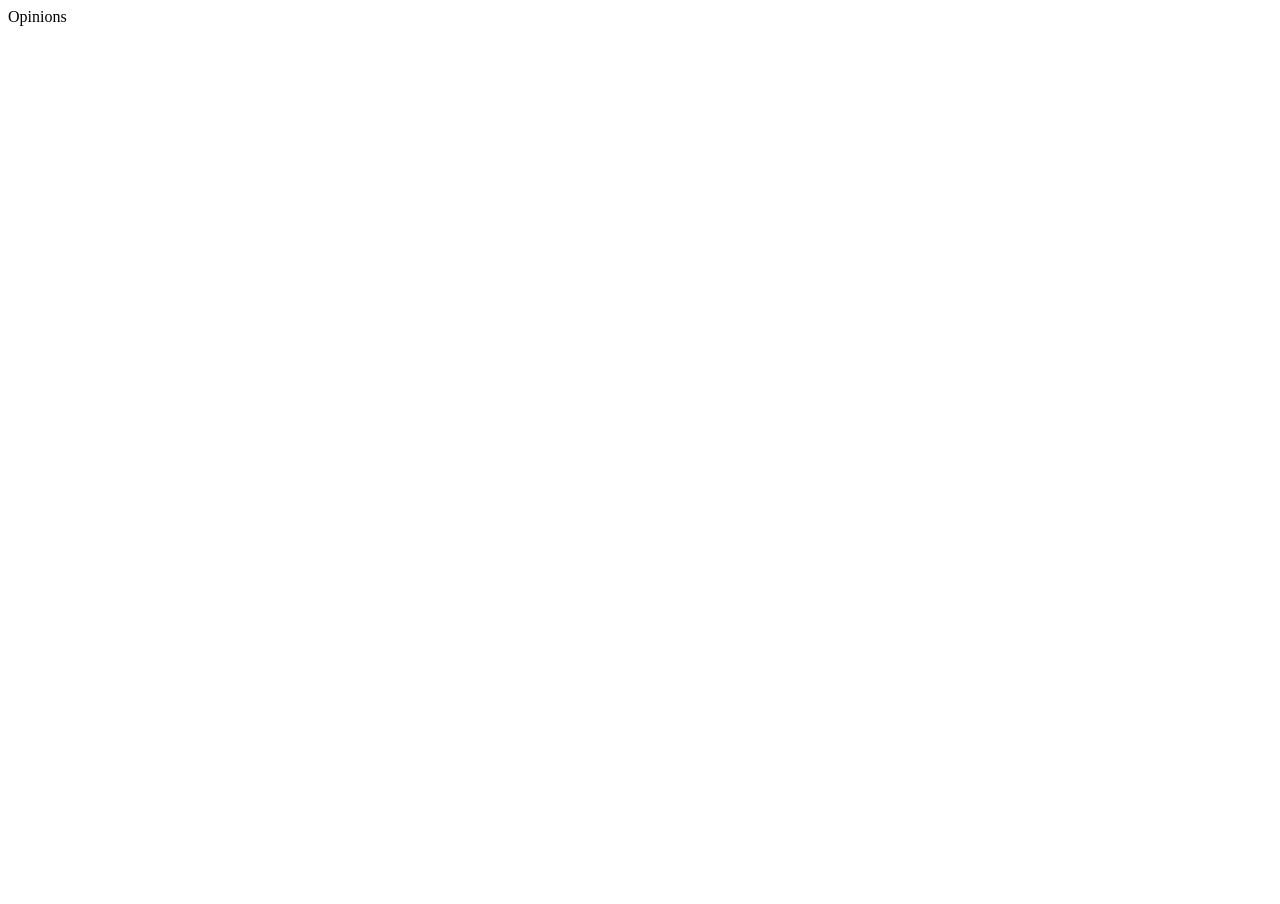
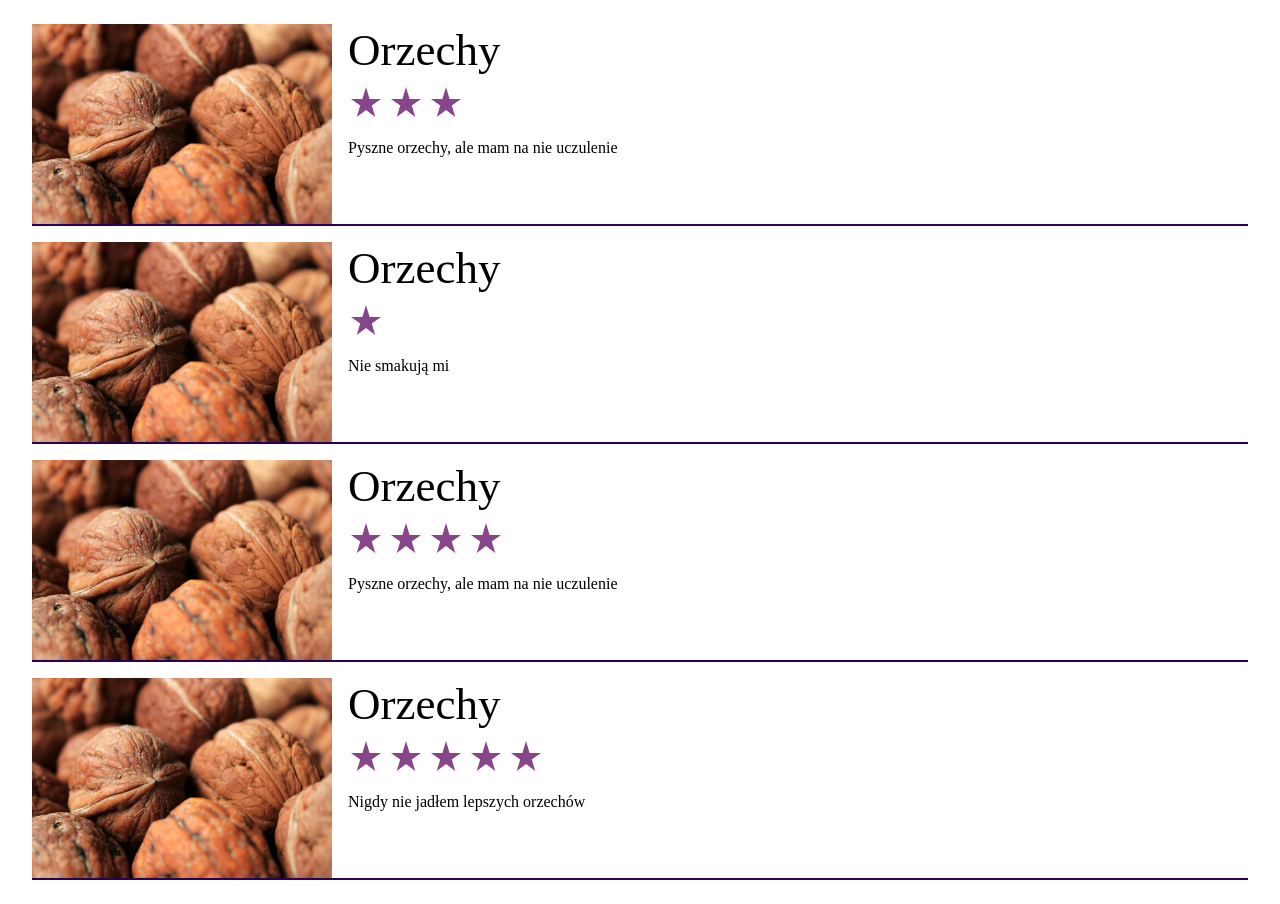
Before and after one commit to kajamyk/SellerPanel, a JavaScript app: page /opinions in a window 1280 px wide. Before the commit the page ends 800 px from the top, so only its background shows below. Built offline with nearby package versions, Linux system fonts and the light colour scheme; the HTML template or start-up script is replaced by a standard one.

Commit message:
Show Rating Items without filters

```diff
--- a/src/page/opinions/OpinionsPage.js
+++ b/src/page/opinions/OpinionsPage.js
@@ -1,5 +1,61 @@
-export function OpinionsPage() {
-    return <div>
-        Opinions
+import {HorizontalDivider} from "../../shared/HorizontalDivider";
+
+function Star() {
+    return <img style={{width: 36, height: 36, marginRight: 4}} src={"drawable/star_rate.svg"} alt="Star"/>
+}
+
+function RatingItem({productName, image, stars, comment}) {
+    return <div style={{marginBottom: 16}} className="flex-column">
+        <div className="flex-row">
+            <img style={{width: 300, height: 200}} src={image} alt="Product Image"/>
+            <div style={{marginLeft: 16}} className="flex-column">
+                <span className="display-medium">{productName}</span>
+                <div style={{marginTop: 8}} className="flex-row">
+                    {Array(stars).fill(<Star/>)}
+                </div>
+                <span style={{marginTop: 16}} className="body-large">{comment}</span>
+            </div>
+        </div>
+        <HorizontalDivider/>
     </div>
 }
+
+export function OpinionsPage() {
+    const items = [
+        {
+            productName: "Orzechy",
+            image: "drawable/walnut.png",
+            stars: 3,
+            comment: "Pyszne orzechy, ale mam na nie uczulenie"
+        },
+        {
+            productName: "Orzechy",
+            image: "drawable/walnut.png",
+            stars: 1,
+            comment: "Nie smakują mi"
+        },
+        {
+            productName: "Orzechy",
+            image: "drawable/walnut.png",
+            stars: 4,
+            comment: "Pyszne orzechy, ale mam na nie uczulenie"
+        },
+        {
+            productName: "Orzechy",
+            image: "drawable/walnut.png",
+            stars: 5,
+            comment: "Nigdy nie jadłem lepszych orzechów"
+        },
+    ]
+
+    return <div>
+        <div style={{marginTop: 24, marginLeft: 24, marginRight: 24}} className="flex-column">
+            {
+                items.map((item) => {
+                    return <RatingItem productName={item.productName} image={item.image} stars={item.stars}
+                                       comment={item.comment}/>
+                })
+            }
+        </div>
+    </div>
+}
--- a/src/page/orders/OrdersPage.js
+++ b/src/page/orders/OrdersPage.js
@@ -20,7 +20,7 @@ export function OrdersPage() {
         <Toolbar title={"Zamówienia"}/>
         <div style={{margin: 24}}>
             <Card>
-                <div style={{height: "75vh"}} className="flexRow">
+                <div style={{height: "75vh"}} className="flex-row">
                     <OrderInfo style={orderInfoStyle} headline={"Nieopłacone"} amount={10} moneyValue={100}/>
                     <VerticalDivider/>
                     <OrderInfo style={orderInfoStyle} headline={"Niewysłane"} amount={10} moneyValue={100}/>
--- a/src/page/sales/quality/SalesQualityPage.js
+++ b/src/page/sales/quality/SalesQualityPage.js
@@ -9,7 +9,7 @@ function AspectItem({className, textColor, leftText, rightText}) {
         marginBottom: 24,
     }
     return <Card className={className}>
-        <div style={{textAlign: "center"}} className="flexRow">
+        <div style={{textAlign: "center"}} className="flex-row">
             <span style={spanStyle} className="display-medium">{leftText}</span>
             <VerticalDivider style={{height: "100pv"}}/>
             <span style={spanStyle} className="display-medium">{rightText}</span>
--- /dev/null
+++ b/src/shared/HorizontalDivider.js
@@ -0,0 +1,3 @@
+export function HorizontalDivider({style}) {
+    return <div style={style} className="horizontal-divider"></div>
+}
--- a/src/styles.css
+++ b/src/styles.css
@@ -40,9 +40,20 @@
     background-color: var(--md-sys-color-surface);
 }
 
-.flexRow {
+.horizontal-divider {
+    height: 2px;
+    width: 100%;
+    background-color: var(--md-sys-color-on-primary-container);
+}
+
+.flex-row {
     display: flex;
     flex-direction: row;
+}
+
+.flex-column {
+    display: flex;
+    flex-direction: column;
 }
 
 .headline1, .display-small {
```
Also changed, not shown: public/drawable/star_rate.svg (added), public/drawable/walnut.png (added).
